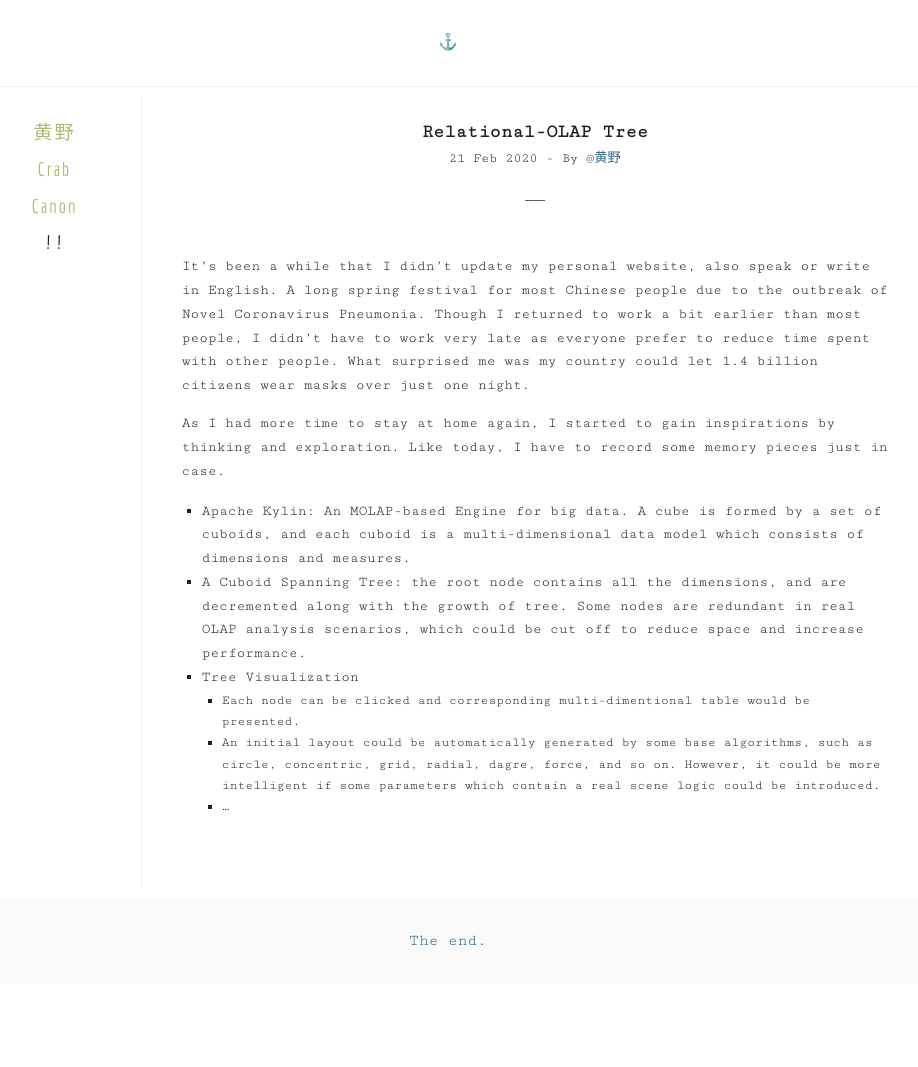
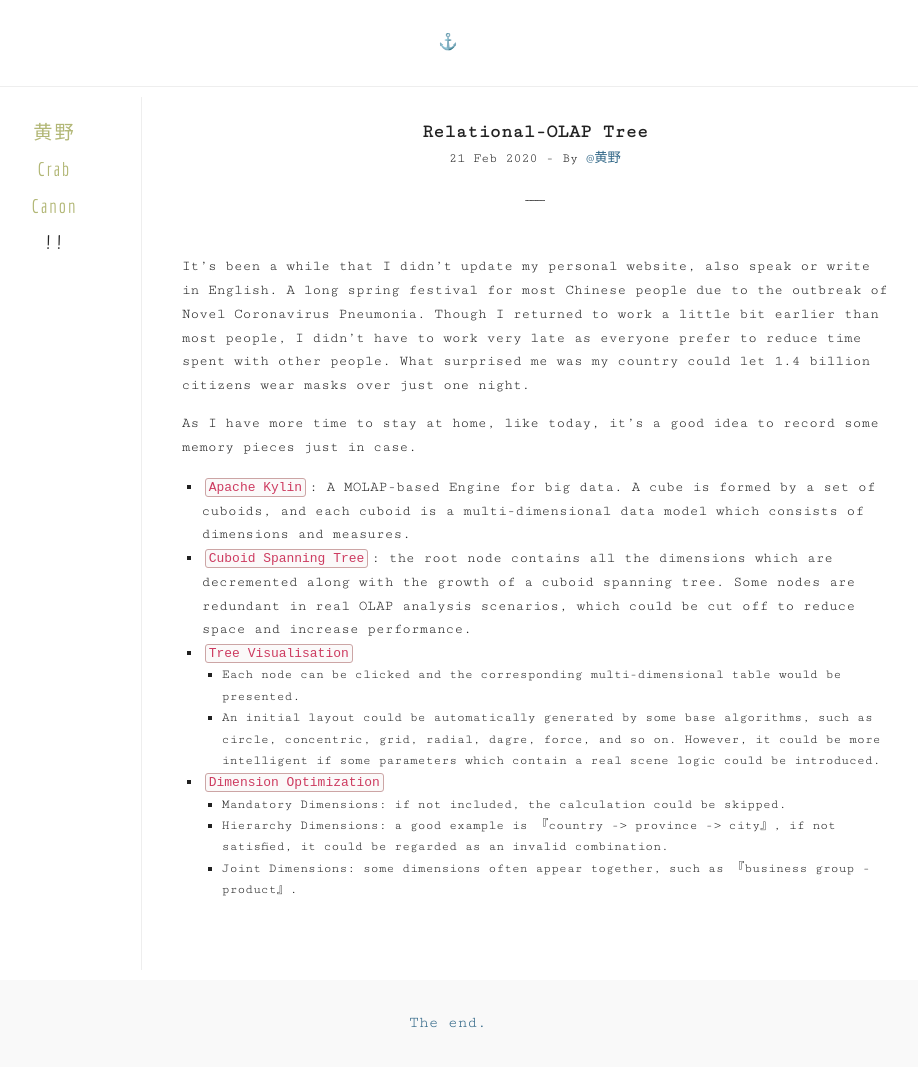
Before and after one commit to crabcanon/crabcanon.github.com, a Jekyll site: the page built from _posts/2020-02-21-relational-olap-tree.md, in a window 1280 px wide. Shown: the whole page, without its empty margins (192-1110 px from the left). Built offline with Jekyll 4.4.1, drawn with Linux system fonts in a browser that asks for light colours; before the commit the page ends 984 px from its top, so only the background shows below that.

Commit message:
Update blog

```diff
--- a/_posts/2020-02-21-relational-olap-tree.md
+++ b/_posts/2020-02-21-relational-olap-tree.md
@@ -6,13 +6,16 @@ categories: [Life]
 tags: [OLAP, NCP]
 ---
 
-It's been a while that I didn't update my personal website, also speak or write in English. A long spring festival for most Chinese people due to the outbreak of Novel Coronavirus Pneumonia. Though I returned to work a bit earlier than most people, I didn't have to work very late as everyone prefer to reduce time spent with other people. What surprised me was my country could let 1.4 billion citizens wear masks over just one night.
+It's been a while that I didn't update my personal website, also speak or write in English. A long spring festival for most Chinese people due to the outbreak of Novel Coronavirus Pneumonia. Though I returned to work a little bit earlier than most people, I didn't have to work very late as everyone prefer to reduce time spent with other people. What surprised me was my country could let 1.4 billion citizens wear masks over just one night.
 
-As I had more time to stay at home again, I started to gain inspirations by thinking and exploration. Like today, I have to record some memory pieces just in case.
+As I have more time to stay at home, like today, it's a good idea to record some memory pieces just in case.
 
-- Apache Kylin: An MOLAP-based Engine for big data. A cube is formed by a set of cuboids, and each cuboid is a multi-dimensional data model which consists of dimensions and measures.
-- A Cuboid Spanning Tree: the root node contains all the dimensions, and are decremented along with the growth of tree. Some nodes are redundant in real OLAP analysis scenarios, which could be cut off to reduce space and increase performance.
-- Tree Visualization
-  - Each node can be clicked and corresponding multi-dimentional table would be presented.
+- `Apache Kylin`: A MOLAP-based Engine for big data. A cube is formed by a set of cuboids, and each cuboid is a multi-dimensional data model which consists of dimensions and measures.
+- `Cuboid Spanning Tree`: the root node contains all the dimensions which are decremented along with the growth of a cuboid spanning tree. Some nodes are redundant in real OLAP analysis scenarios, which could be cut off to reduce space and increase performance.
+- `Tree Visualisation`
+  - Each node can be clicked and the corresponding multi-dimensional table would be presented.
   - An initial layout could be automatically generated by some base algorithms, such as circle, concentric, grid, radial, dagre, force, and so on. However, it could be more intelligent if some parameters which contain a real scene logic could be introduced.
-  - ...
+- `Dimension Optimization`
+  - Mandatory Dimensions: if not included, the calculation could be skipped.
+  - Hierarchy Dimensions: a good example is 『country -> province -> city』, if not satisfied, it could be regarded as an invalid combination.
+  - Joint Dimensions: some dimensions often appear together, such as 『business group - product』.
```
